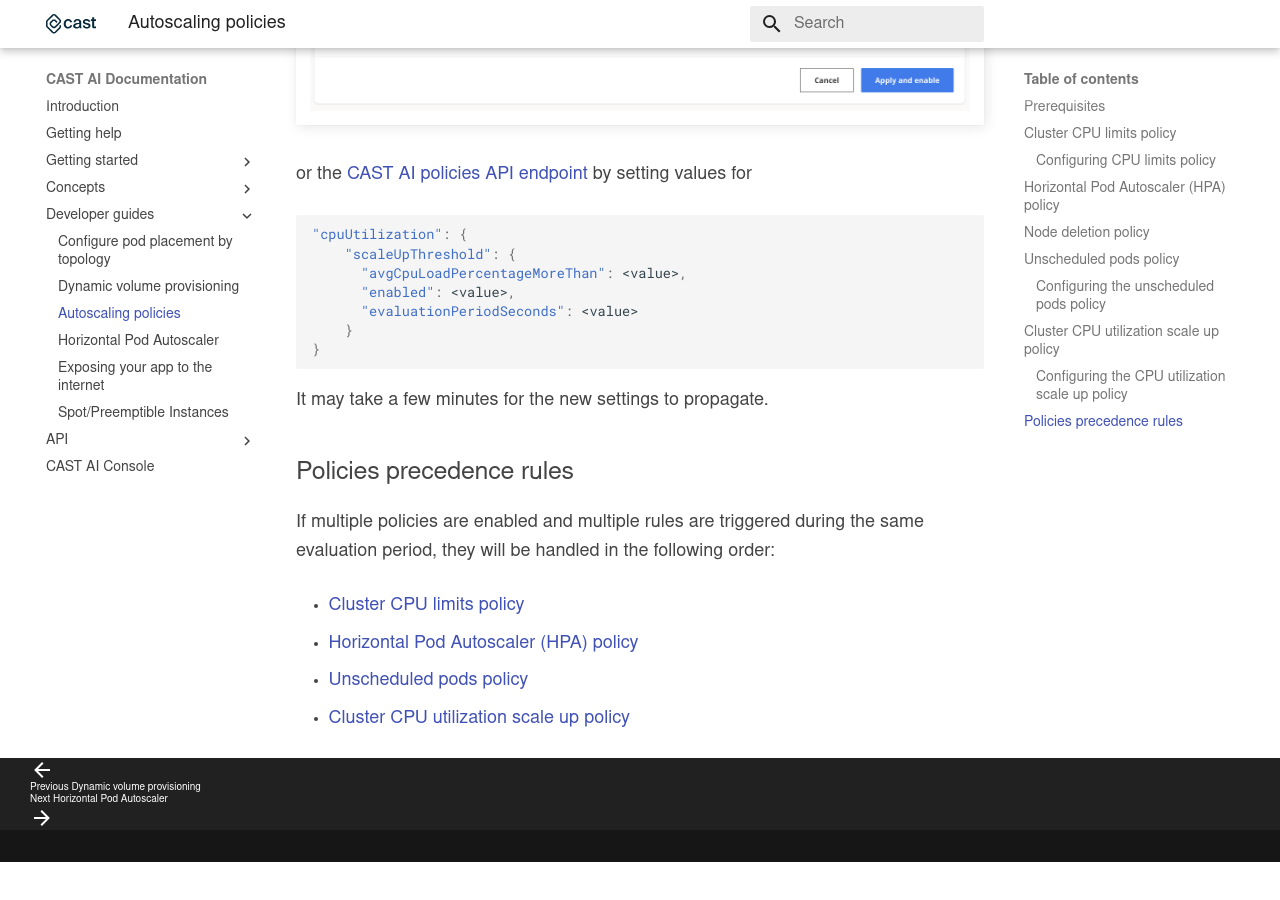
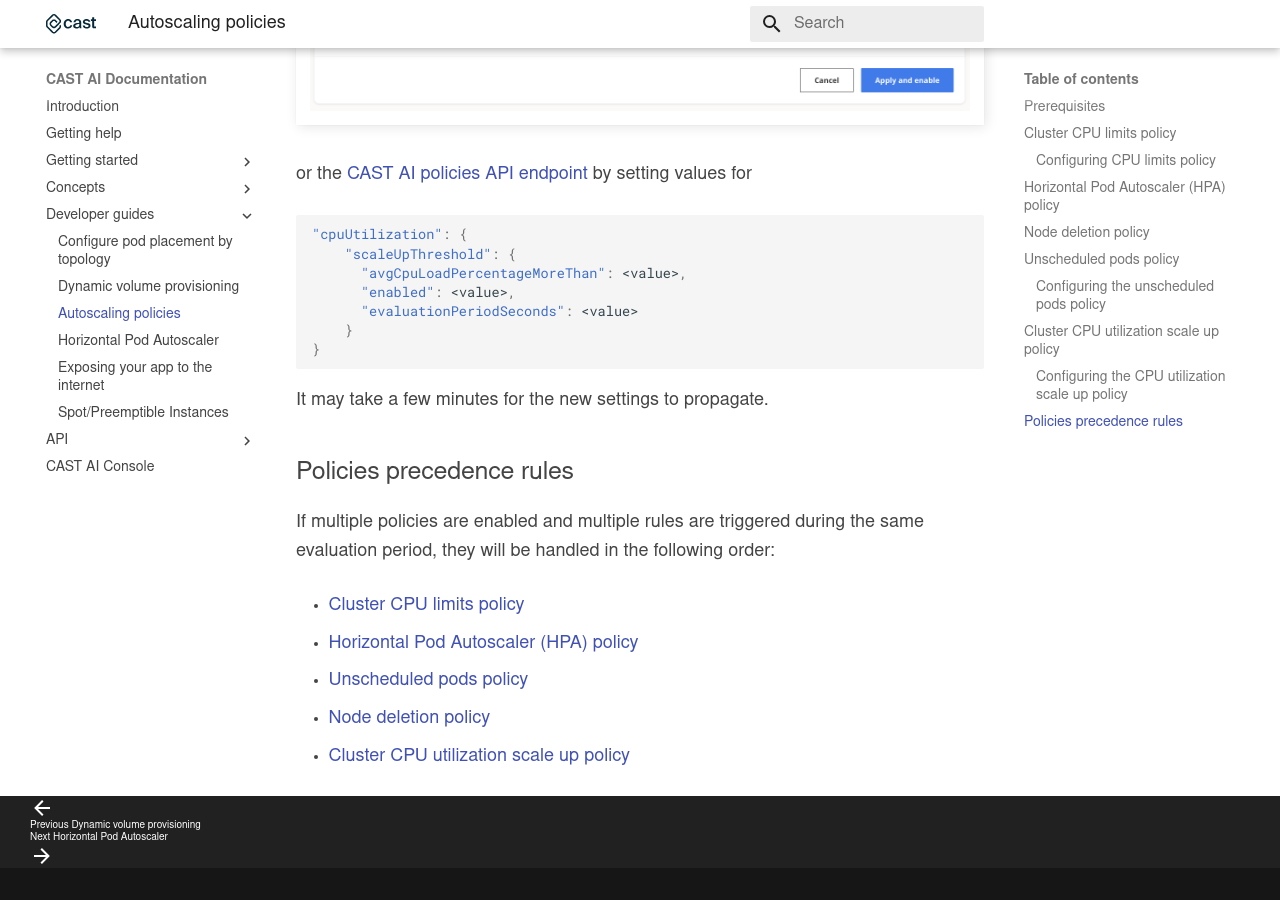
Before and after one commit to castai/docs, an MkDocs documentation site: the page built from docs/guides/autoscaling-policies.md, in a window 1280 px wide and 900 px high, scrolled down 4091 px. Built offline with MkDocs 1.6.1 and Material for MkDocs 9.7.7, drawn with Linux system fonts in a browser that asks for light colours; some web fonts are replaced; before the commit the page ends 4953 px from its top, so only the background shows below that.

Commit message:
chore: update policy precedende list

```diff
--- a/docs/guides/autoscaling-policies.md
+++ b/docs/guides/autoscaling-policies.md
@@ -130,4 +130,5 @@
 * [Cluster CPU limits policy](#cluster-cpu-limits-policy)
 * [Horizontal Pod Autoscaler (HPA) policy](#horizontal-pod-autoscaler-hpa-policy)
 * [Unscheduled pods policy](#unscheduled-pods-policy)
+* [Node deletion policy](#node-deletion-policy)
 * [Cluster CPU utilization scale up policy](#cluster-cpu-utilization-scale-up-policy)
```
